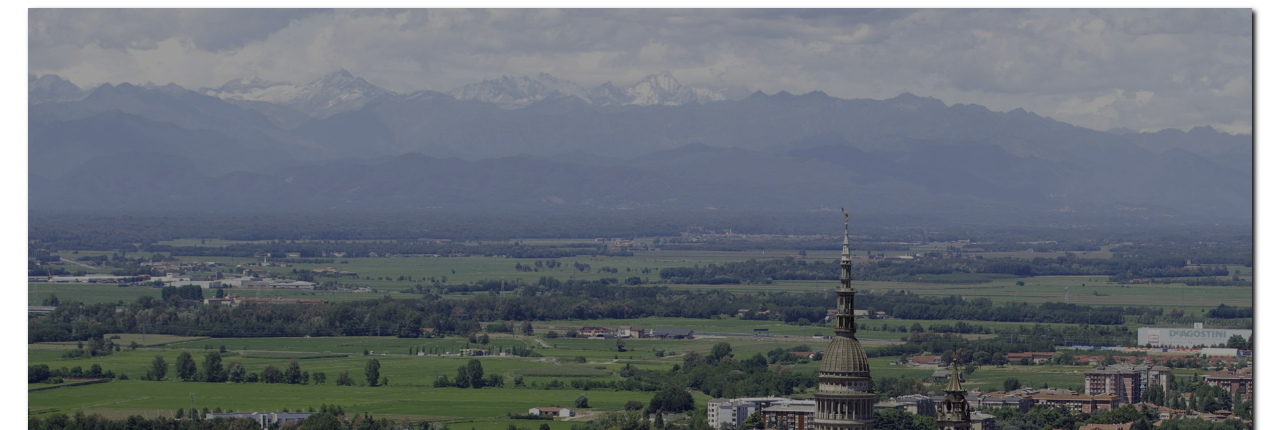
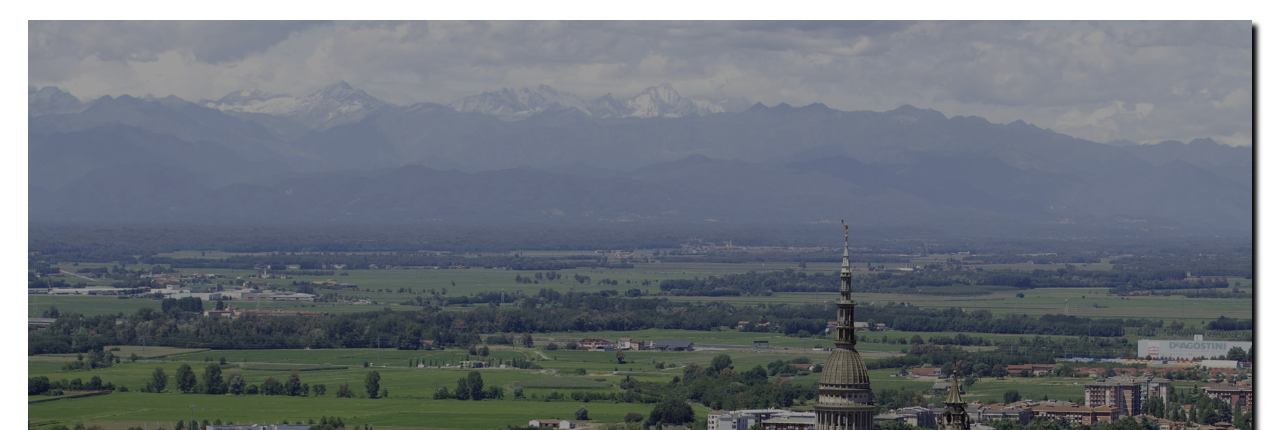
Before and after one commit to 83CarloG/htmlcss-airbnb, a plain HTML site: page index.html in a window 1280 px wide. Shown: the top 430 px of the page. Drawn offline with Linux system fonts and the light colour scheme.

Commit message:
definitive version 2.0 perfect margin

```diff
--- a/css/style.css
+++ b/css/style.css
@@ -4,16 +4,16 @@
   padding: 0px;
 }
 
-body {
-  margin-left: 28px;
-}
+/* body {
+  margin-left: 20px;
+} */
 
 .city {
   position: relative;
-  width: calc(100% - 20px);
+  width: calc(100%-20px);
   height: 100vh;
-  margin-bottom: 20px;
-  box-shadow:  3px 3px 5px black;
+  margin: 20px;
+  box-shadow:  5px 5px 5px black;
 }
 /* city's image cover */
 #novara {
```
Also changed, not shown: index.html (+5 -2 lines).
